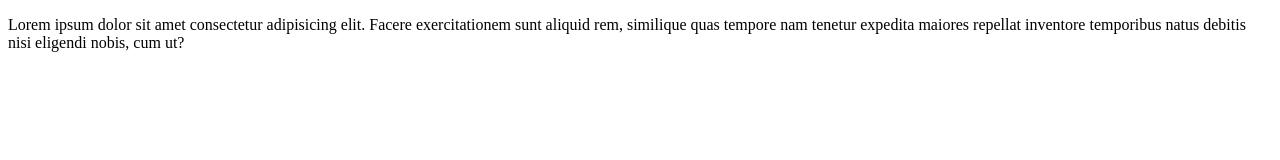
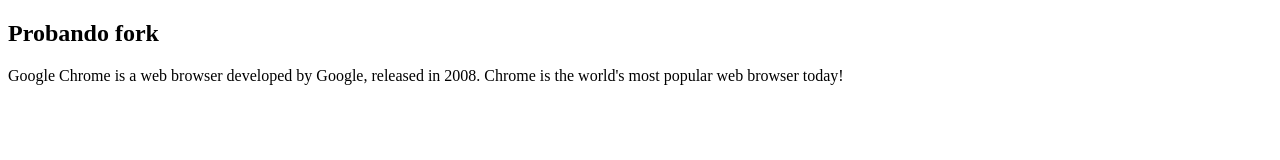
Before and after one commit to alvaroariasrivero/primer_repo, a plain HTML site: page index.html in a window 1280 px wide. Drawn offline with Linux system fonts and the light colour scheme.

Commit message:
Adding an article

```diff
--- a/index.html
+++ b/index.html
@@ -7,8 +7,9 @@
     <title>Document</title>
 </head>
 <body>
-
-    <p>Lorem ipsum dolor sit amet consectetur adipisicing elit. Facere exercitationem sunt aliquid rem, similique quas tempore nam tenetur expedita maiores repellat inventore temporibus natus debitis nisi eligendi nobis, cum ut?</p>
-
+    <article>
+        <h2>Probando fork</h2>
+        <p>Google Chrome is a web browser developed by Google, released in 2008. Chrome is the world's most popular web browser today!</p>
+        </article>
 </body>
 </html>
```
